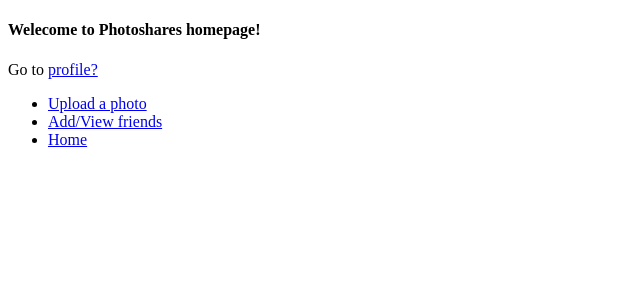
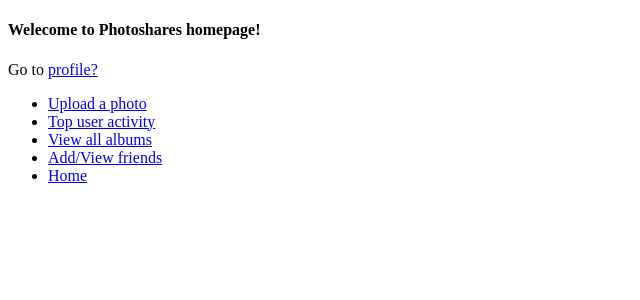
Before and after one commit to llamya/CS460project, a Flask app: page / in a window 1280 px wide. Shown: the top 300 px of the page, without its empty margins (0-640 px from the left). Run offline with Flask 2, Linux system fonts and the light colour scheme; data that the repository does not hold is empty.

Commit message:
Add files via upload

```diff
--- a/skeleton/app.py
+++ b/skeleton/app.py
@@ -213,6 +213,7 @@ def isEmailUnique(email):
 #end login code
 
 
+
 @app.route('/profile')
 @flask_login.login_required
 def protected():
@@ -236,6 +237,15 @@ def isAlbumUnique(album, id):
 	else:
 		return True
 
+def allAlbums():
+	cursor = conn.cursor()
+	cursor.execute("SELECT album_name, fname, lname FROM Albums, Users WHERE Albums.user_id = Users.user_id")
+	all_albums = cursor.fetchall()
+	return all_albums
+
+@app.route("/viewAlbums", methods=['GET'])
+def viewAlbums():
+	return render_template('viewAlbums.html', message='Here are all the albums', all_albums = allAlbums())
 
 @app.route('/upload', methods=['GET', 'POST'])
 @flask_login.login_required
@@ -263,6 +273,17 @@ def upload_file():
 	else:
 		return render_template('upload.html')
 #end photo uploading code
+
+	return render_template('hello.html', message='Ranked user activites on the platform')
+
+@app.route("/albumPics", methods=['GET'])
+def pics_peralbum():
+	cursor = conn.cursor()
+	album = 0 # CHANGE THIS TO passed album from html
+	# print(album)
+	cursor.execute("SELECT P.imgdata, P.picture_id, P.caption FROM Pictures as P, Albums as A WHERE P.album_name = A.album_name AND A.album_name = '{0}'".format(album))
+	all_photos = cursor.fetchall()
+	return render_template('hello.html', message='Photos in the album', photos=all_photos, base64=base64)
 
 #default page
 @app.route("/", methods=['GET'])
@@ -298,6 +319,17 @@ def are_friends(friend_email):
 			if friend == friend_email:
 				return True
 	return False
+
+def getAllUserAct():
+	cursor = conn.cursor()
+	# add comments to the calculations
+	cursor.execute("WITH CTE AS (SELECT U.fname, U.lname, P.user_id, count(P.picture_id) as pic_count FROM Pictures as P, Users as U WHERE P.user_id = U.user_id GROUP BY 1,2,3) SELECT fname, lname, pic_count FROM CTE ORDER BY pic_count DESC LIMIT 10")
+	top_users = cursor.fetchall()
+	return top_users
+
+@app.route("/useractivity", methods=['GET'])
+def activity_page():
+	return render_template('userActivity.html', message='TOP 10 users with the most activity, (first name, last name, number of contributions)', TopUsers = getAllUserAct())
 
 # helping to display message that friend does not exist
 @app.route('/are_friended')
--- a/skeleton/templates/hello.html
+++ b/skeleton/templates/hello.html
@@ -28,6 +28,8 @@
 
 <ul>
 <li><a href='/upload'>Upload a photo</a> </li>
+<li><a href='/useractivity'>Top user activity</a> </li>
+<li><a href='/viewAlbums'>View all albums</a> </li>
 <li><a href='/friends'>Add/View friends</a> </li>
 {% if not_logged_out %}
 <li><a href='/logout'>Logout</a></li>
--- a/skeleton/templates/logout.html
+++ b/skeleton/templates/logout.html
@@ -8,5 +8,5 @@
 {% if message is none %}
   <p>You should <a href='/login'>login!</a></p>
 {% else %}
-  <p> Go to <a href='/hello'>home?</a></p>
+  <p> Go to <a href='/'>home?</a></p>
 {% endif %}
```
Also changed, not shown: skeleton/phase1.sql (+3 -7 lines), skeleton/templates/useractivity.html (added, +13 -0 lines), skeleton/templates/viewAlbums.html (added, +13 -0 lines).
